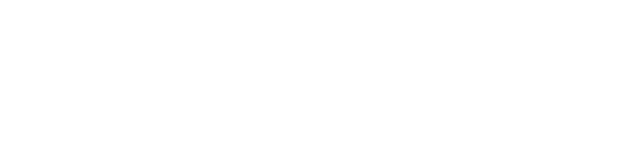
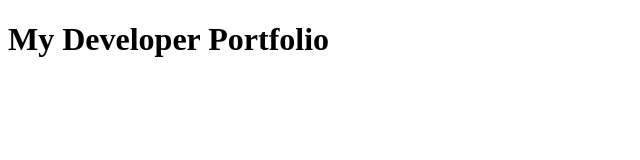
Before and after one commit to arminmova/bochum-dev-portfolio, a plain HTML site: page index.html in a window 1280 px wide. Shown: the whole page, without its empty margins (0-640 px from the left). Drawn offline with Linux system fonts and the light colour scheme.

Commit message:
feat: add head and body structure

```diff
--- a/index.html
+++ b/index.html
@@ -1,4 +1,9 @@
 <!DOCTYPE Html>
 <html lang="en">
+  <head></head>
+
+  <body>
+    <h1>My Developer Portfolio</h1>
+  </body>
 
 </html>
```
